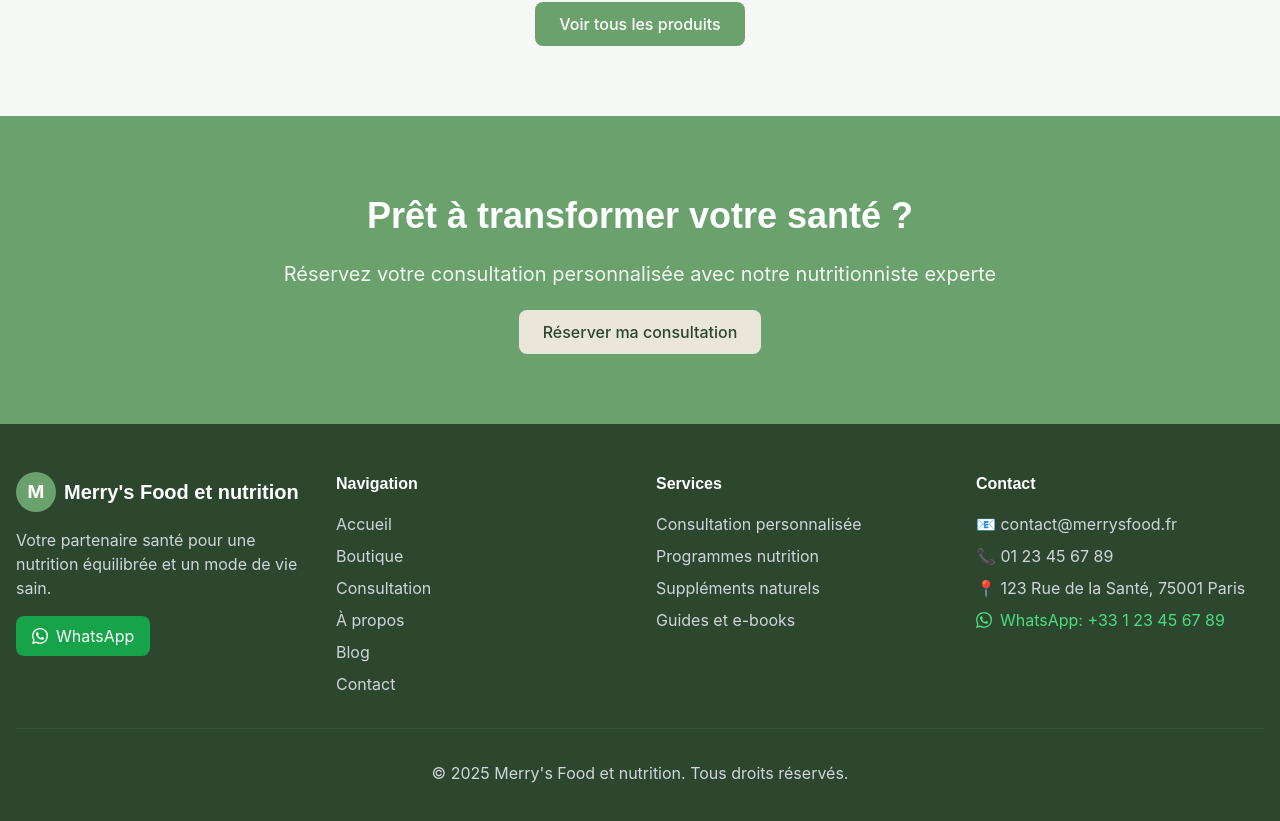
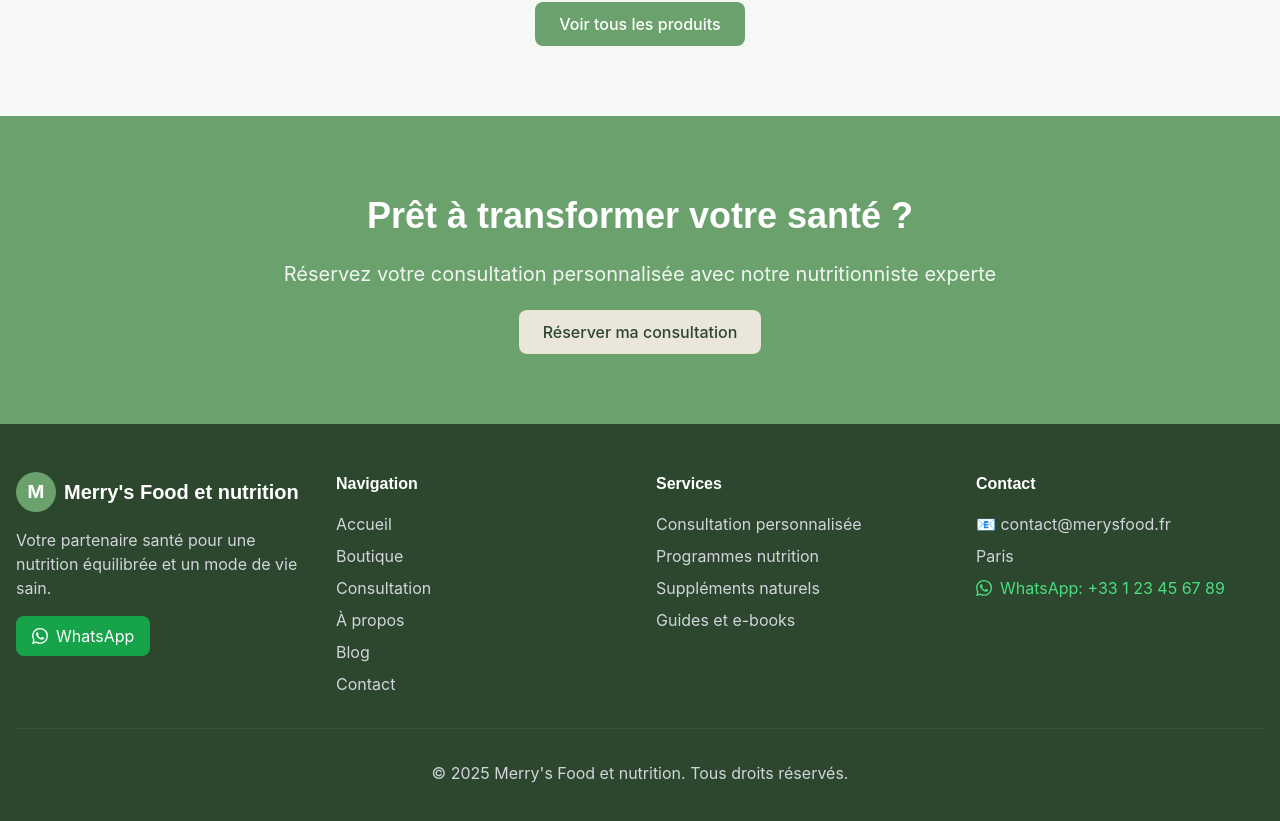
Before and after one commit to lachose-jB/meryFood, a Vue app: page / in a window 1280 px wide. Shown: the part 1458-2279 px from the top of the page. Built offline with nearby package versions, Linux system fonts and the light colour scheme; no server answers; the database is empty.

Commit message:
Updated Footer.vue

```diff
--- a/src/components/Footer.vue
+++ b/src/components/Footer.vue
@@ -56,9 +56,8 @@
         <div>
           <h3 class="font-title font-semibold mb-4">Contact</h3>
           <div class="space-y-2 text-gray-300">
-            <p>📧 contact@merrysfood.fr</p>
-            <p>📞 01 23 45 67 89</p>
-            <p>📍 123 Rue de la Santé, 75001 Paris</p>
+            <p>📧 contact@merysfood.fr</p>
+            <p>Paris</p>
             <a
               href="https://wa.me/33123456789"
               target="_blank"
```
